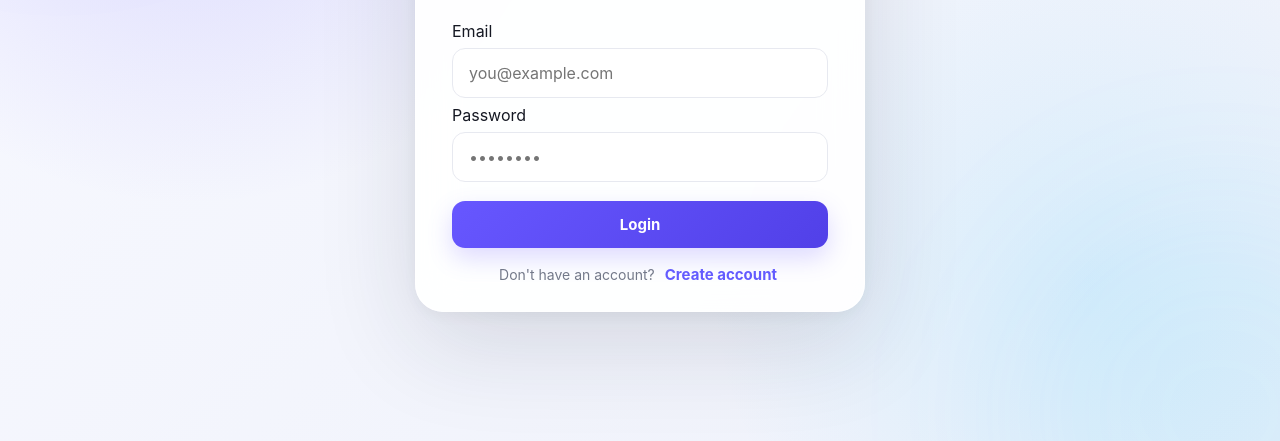
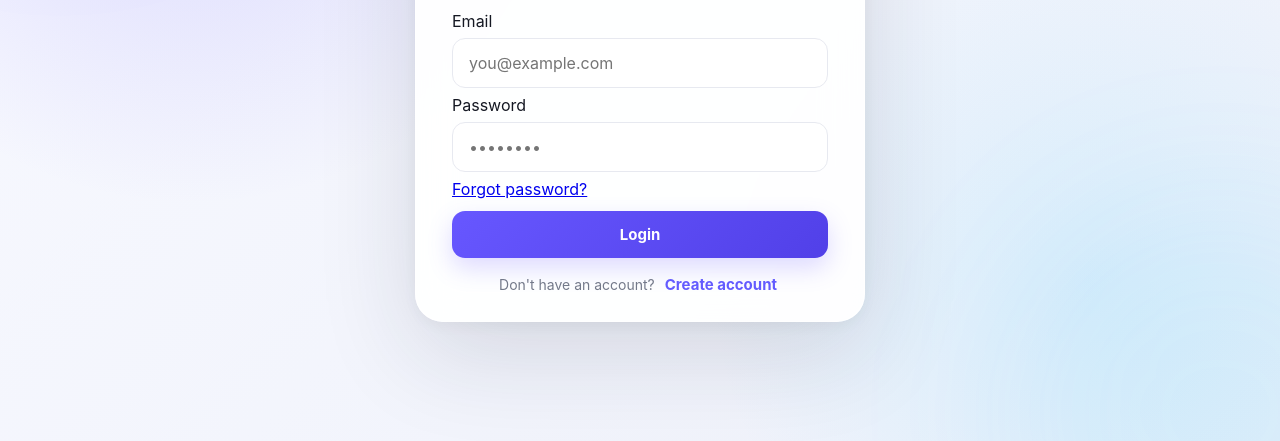
Before and after one commit to JONNALAGADDA-CHAITANYA/novaai-ai-saas, a website: page public/index.html in a window 1280 px wide. Shown: the part 359-800 px from the top of the page. Drawn offline with Linux system fonts and the light colour scheme.

Commit message:
Add forgot password link

```diff
--- a/public/index.html
+++ b/public/index.html
@@ -18,6 +18,7 @@
  <form id="login-form" class="auth-form">
   <label>Email<input id="login-email" type="email" required placeholder="you@example.com"></label>
   <label>Password<input id="login-password" type="password" required placeholder="••••••••"></label>
+   <a href="#" id="forgot-password-link" class="forgot-password">Forgot password?</a>
   <button class="primary wide" type="submit">Login</button>
 </form>
 <div class="auth-switch">
```
